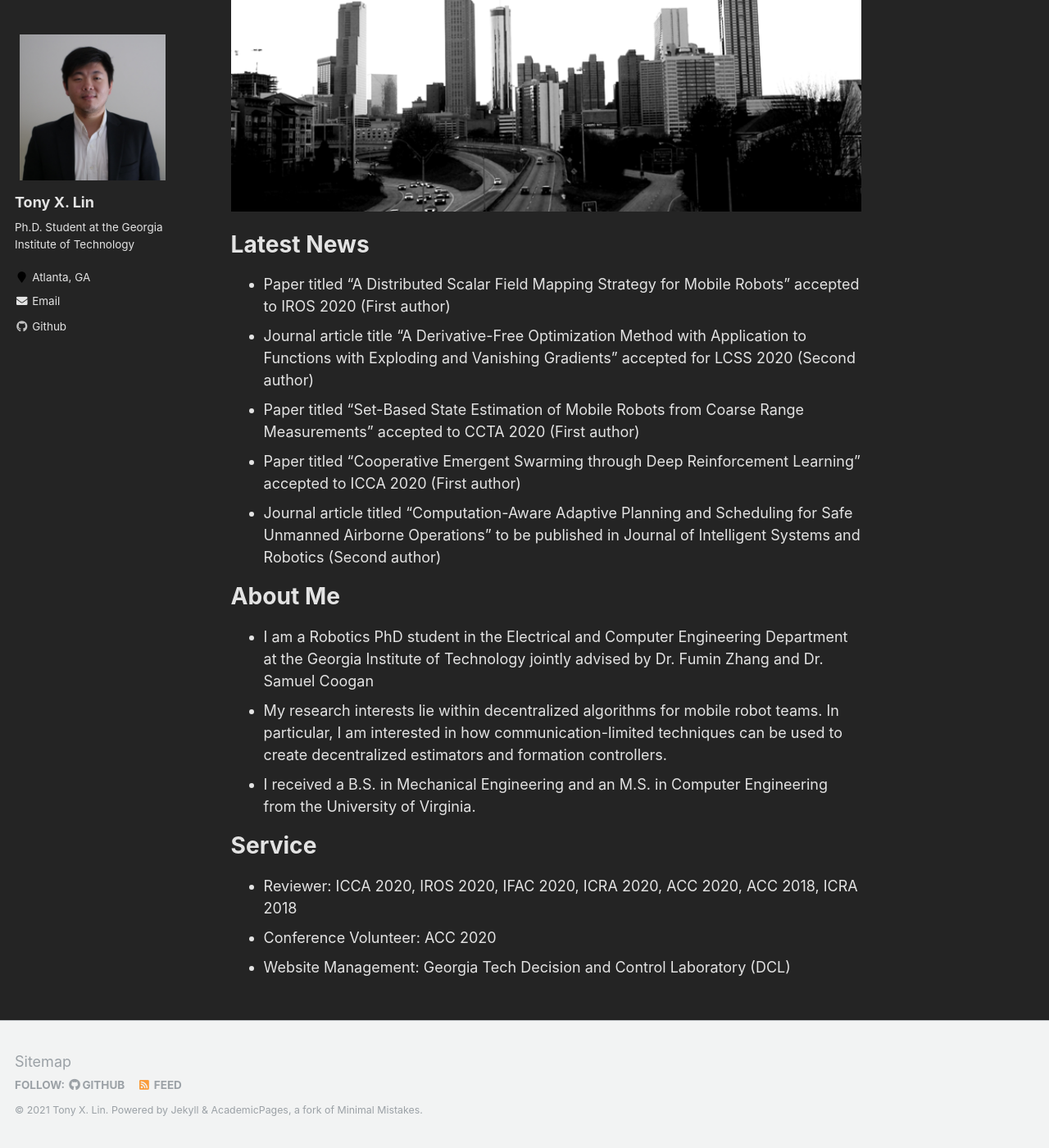
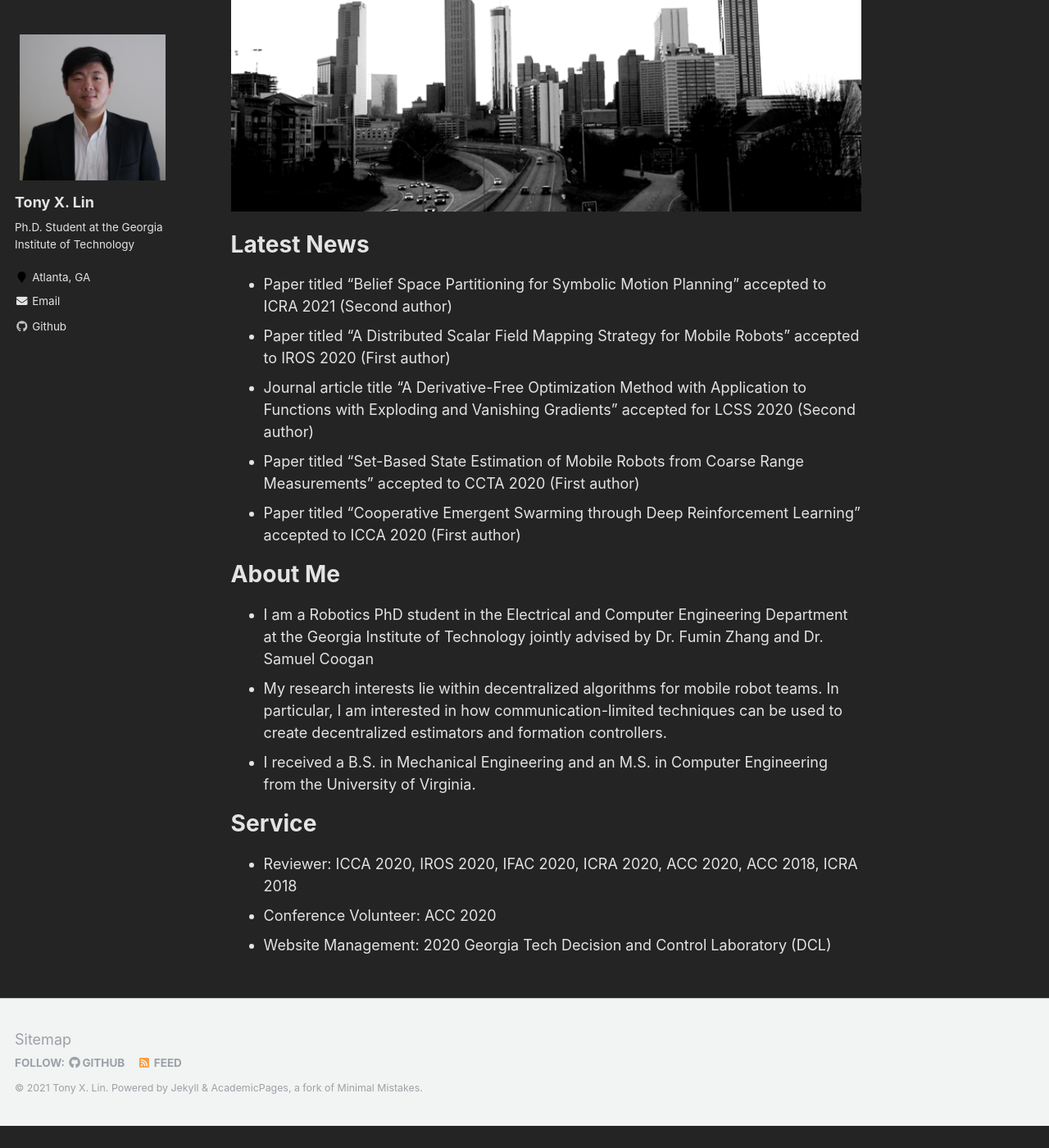
Before and after one commit to tony-x-lin/tony-x-lin.github.io, a Jekyll site: the page built from _pages/about.md, in a window 1280 px wide and 1400 px high, scrolled down 195 px. Shown: the whole window at 82% size. Built offline with Jekyll 4.4.1, drawn with Linux system fonts in a browser that asks for light colours; a file with an impossible date is left out; after the commit the page ends 1568 px from its top, so only the background shows below that.

Commit message:
Update about.md

```diff
--- a/_pages/about.md
+++ b/_pages/about.md
@@ -13,11 +13,12 @@ redirect_from:
 </p>
 
 # Latest News
+* Paper titled "Belief Space Partitioning for Symbolic Motion Planning" accepted to ICRA 2021 (Second author)
 * Paper titled "A Distributed Scalar Field Mapping Strategy for Mobile Robots" accepted to IROS 2020 (First author)
 * Journal article title "A Derivative-Free Optimization Method with Application to Functions with Exploding and Vanishing Gradients" accepted for LCSS 2020 (Second author)
 * Paper titled "Set-Based State Estimation of Mobile Robots from Coarse Range Measurements" accepted to CCTA 2020 (First author)
 * Paper titled "Cooperative Emergent Swarming through Deep Reinforcement Learning" accepted to ICCA 2020 (First author)
-* Journal article titled "Computation-Aware Adaptive Planning and Scheduling for Safe Unmanned Airborne Operations" to be published in Journal of Intelligent Systems and Robotics (Second author)
+
 
 # About Me
 * I am a Robotics PhD student in the Electrical and Computer Engineering Department at the Georgia Institute of Technology jointly advised by Dr. Fumin Zhang and Dr. Samuel Coogan
@@ -27,4 +28,4 @@ redirect_from:
 # Service
 * Reviewer: ICCA 2020, IROS 2020, IFAC 2020, ICRA 2020, ACC 2020, ACC 2018, ICRA 2018
 * Conference Volunteer: ACC 2020
-* Website Management: Georgia Tech Decision and Control Laboratory (DCL)
+* Website Management: 2020 Georgia Tech Decision and Control Laboratory (DCL)
```
